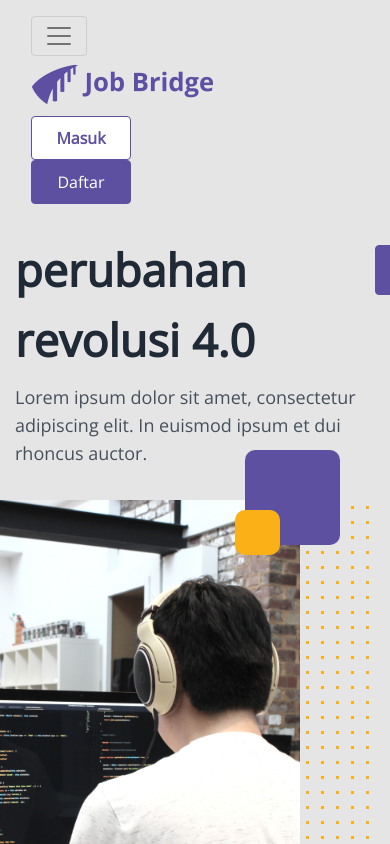
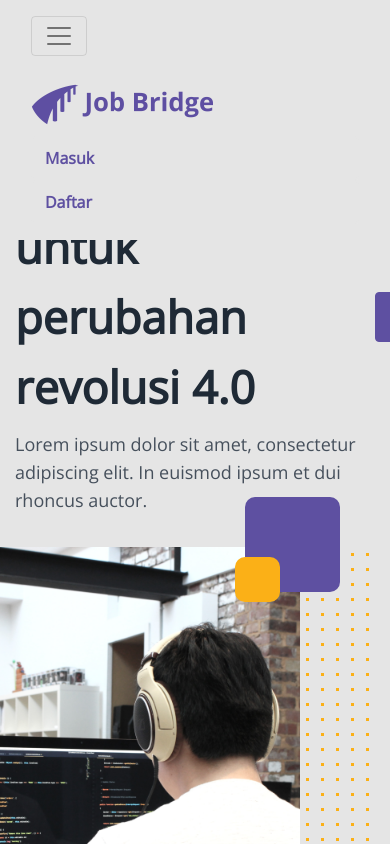
Before and after one commit to akbarsaladin36/job-bridge-hire-jobs-project-app, a React (Create React App) app: page /jobbridge/landing-page in a window 390 px wide. Both pictures are taken after a click on the button 59 px from the left and 36 px from the top of the page. Shown: the top 844 px of the page. Built offline with nearby package versions, Linux system fonts and the light colour scheme.

Commit message:
fix responsive navbar

```diff
--- a/src/components/navbar/navbar.js
+++ b/src/components/navbar/navbar.js
@@ -47,7 +47,7 @@ class NavBar extends Component {
                       Daftar
                     </Button>
                   </Nav>
-                ) : user === true ? (
+                ) : user === false ? (
                   <Nav>
                     <Button variant="fff" className={`${myStyle.purpleButton}`}>
                       Profile
@@ -63,6 +63,9 @@ class NavBar extends Component {
                         className={myStyle.titleSort}
                       >
                         <Image src={bell} className={myStyle.bell} />
+                        <p className={myStyle.handleResponsive}>
+                          Notifications
+                        </p>
                       </Dropdown.Toggle>
                       <Dropdown.Menu className={myStyle.menuDropdown}>
                         <Dropdown.Item className={myStyle.listSort}>
@@ -82,6 +85,7 @@ class NavBar extends Component {
                         className={myStyle.titleSort}
                       >
                         <Image src={mail} className={myStyle.mail} />
+                        <p className={myStyle.handleResponsive}>Messages</p>
                       </Dropdown.Toggle>
                       <Dropdown.Menu className={myStyle.menuDropdown}>
                         <Dropdown.Item className={myStyle.listSort}>
@@ -104,10 +108,11 @@ class NavBar extends Component {
                           src={imgProfile}
                           className={myStyle.imgProfile}
                         />
+                        <p className={myStyle.handleResponsive}>Profile</p>
                       </Dropdown.Toggle>
                       <Dropdown.Menu className={myStyle.menuDropdown}>
                         <Dropdown.Item className={myStyle.listSort}>
-                          Profile
+                          My Profile
                         </Dropdown.Item>
                         <Dropdown.Item className={myStyle.listSort}>
                           Logout
--- a/src/components/navbar/navbar.module.css
+++ b/src/components/navbar/navbar.module.css
@@ -63,12 +63,10 @@
   box-shadow: none !important;
 }
 
-/* .bell,
-.mail {
-  margin-top: auto;
-  margin-bottom: auto;
-  height: 100%;
-} */
+.handleResponsive {
+  display: none;
+}
+
 .dropdown {
   height: max-content;
   margin-left: 10px;
@@ -106,7 +104,43 @@
 }
 
 @media (max-width: 992px) {
+  .purpleButtonOutline {
+    width: 100%;
+    text-align: left;
+    font-weight: bold;
+    background-color: #e5e5e5;
+    border: #e5e5e5 solid 2px;
+  }
   .purpleButton {
+    width: 100%;
+    color: #5e50a1;
+    font-weight: bold;
     margin-left: 0;
+    text-align: left;
+    background-color: #e5e5e5;
+    border: #e5e5e5 solid 2px;
+  }
+
+  .mail,
+  .bell,
+  .imgProfile {
+    display: none;
+  }
+
+  .jobBridgeColor {
+    margin-top: 20px;
+  }
+
+  .titleSort {
+    color: #5e50a1;
+    border-radius: 0;
+    width: 100%;
+  }
+  .handleResponsive {
+    margin-top: auto;
+    margin-bottom: auto;
+    display: block;
+    text-align: left;
+    font-weight: bold;
   }
 }
--- a/src/pages/LandingPage/LandingPage.module.css
+++ b/src/pages/LandingPage/LandingPage.module.css
@@ -1,6 +1,7 @@
 @import url("https://fonts.googleapis.com/css2?family=Open+Sans&display=swap");
 
 .landingPage {
+  padding-top: 12%;
   font-family: "Open Sans", sans-serif;
   background-color: #e5e5e5;
 }
```
